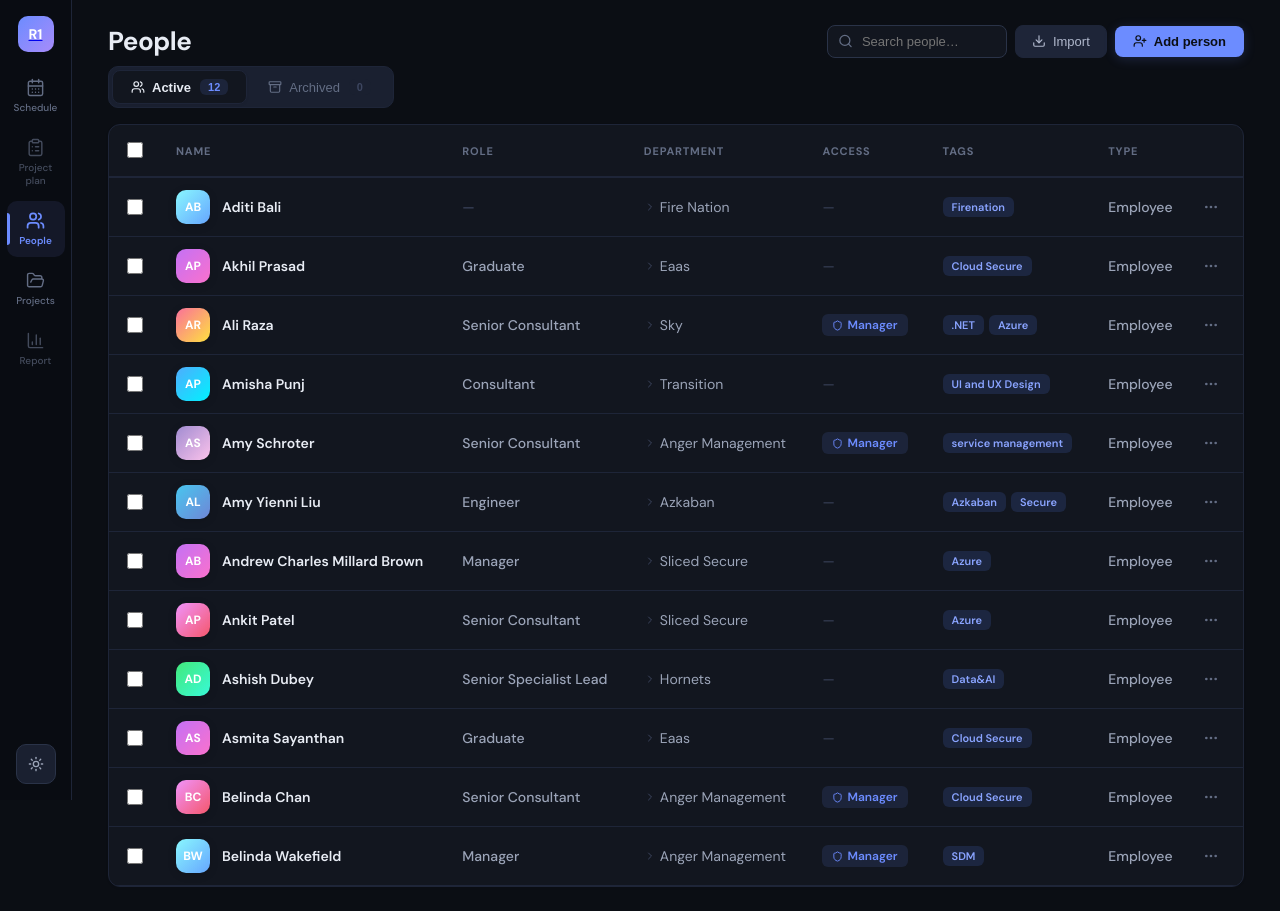
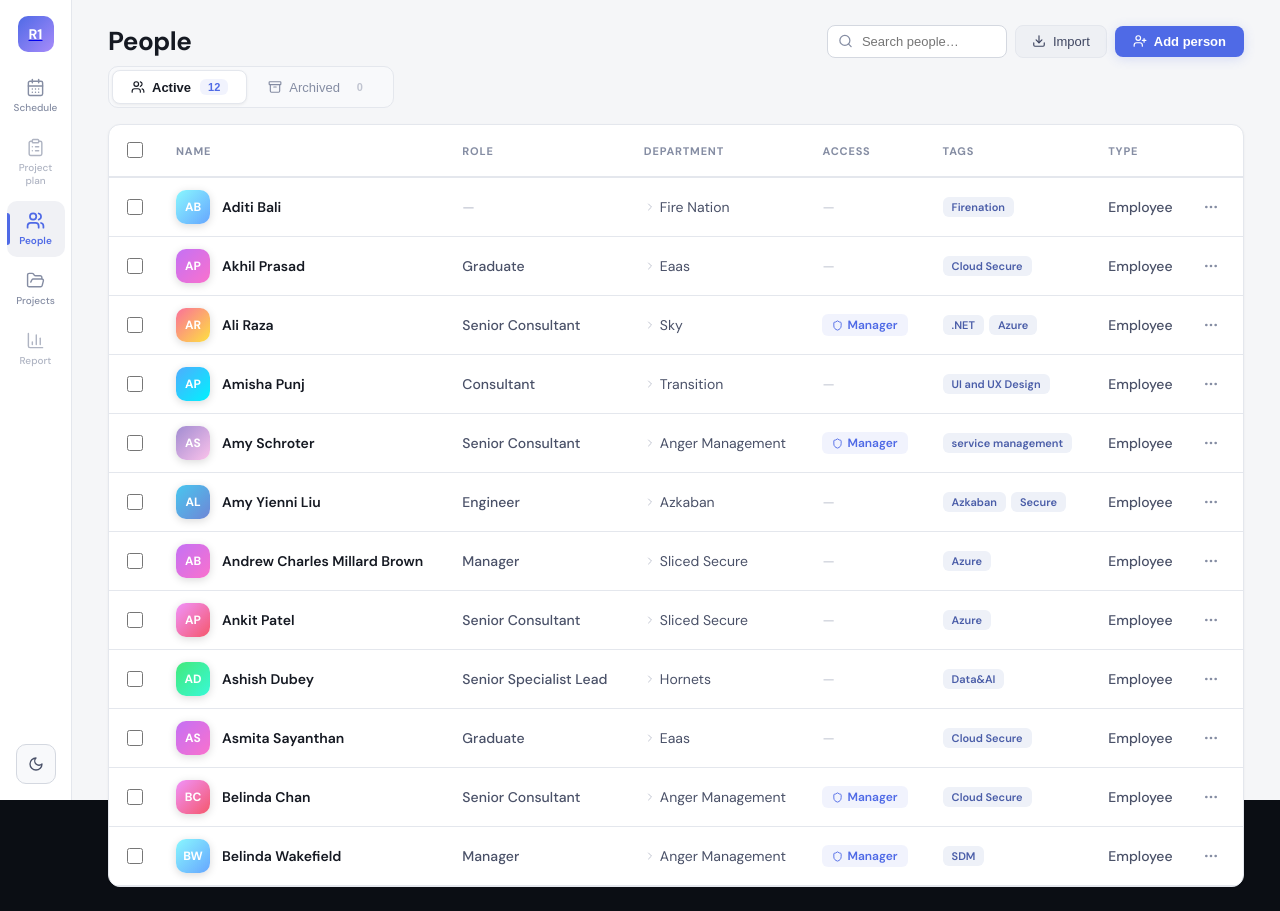
Before and after one commit to Sheheryargit/floatreplacement, a React (Vite) app: page /people in a window 1280 px wide. Built offline with nearby package versions, Linux system fonts and the light colour scheme.

Commit message:
Theme: default light, persist across routes via ThemeContext
- Add ThemeProvider with localStorage (float-replacement-theme)
- Wire Schedule, People, and Projects to shared theme state

Made-with: Cursor

```diff
--- a/src/App.jsx
+++ b/src/App.jsx
@@ -1,10 +1,12 @@
 import { BrowserRouter, Routes, Route } from "react-router-dom";
+import { ThemeProvider } from "./context/ThemeContext.jsx";
 import LandingPage from "./pages/LandingPage.jsx";
 import PeoplePage from "./pages/PeoplePage.jsx";
 import ProjectsPage from "./pages/ProjectsPage.jsx";
 
 export default function App() {
   return (
+    <ThemeProvider>
       <BrowserRouter>
         <div className="app-viewport">
           <Routes>
@@ -14,5 +16,6 @@ export default function App() {
           </Routes>
         </div>
       </BrowserRouter>
+    </ThemeProvider>
   );
 }
--- /dev/null
+++ b/src/context/ThemeContext.jsx
@@ -0,0 +1,50 @@
+import { createContext, useContext, useState, useEffect, useMemo, useCallback } from "react";
+
+const STORAGE_KEY = "float-replacement-theme";
+
+const ThemeContext = createContext(null);
+
+function readStoredTheme() {
+  try {
+    const s = localStorage.getItem(STORAGE_KEY);
+    if (s === "dark" || s === "light") return s;
+  } catch {
+    /* ignore */
+  }
+  return "light";
+}
+
+export function ThemeProvider({ children }) {
+  const [theme, setThemeState] = useState(readStoredTheme);
+
+  useEffect(() => {
+    try {
+      localStorage.setItem(STORAGE_KEY, theme);
+    } catch {
+      /* ignore */
+    }
+  }, [theme]);
+
+  const setTheme = useCallback((next) => {
+    setThemeState((prev) => (typeof next === "function" ? next(prev) : next));
+  }, []);
+
+  const toggleTheme = useCallback(() => {
+    setThemeState((x) => (x === "dark" ? "light" : "dark"));
+  }, []);
+
+  const value = useMemo(
+    () => ({ theme, setTheme, toggleTheme }),
+    [theme, setTheme, toggleTheme]
+  );
+
+  return <ThemeContext.Provider value={value}>{children}</ThemeContext.Provider>;
+}
+
+export function useAppTheme() {
+  const ctx = useContext(ThemeContext);
+  if (!ctx) {
+    throw new Error("useAppTheme must be used within ThemeProvider");
+  }
+  return ctx;
+}
--- a/src/pages/LandingPage.jsx
+++ b/src/pages/LandingPage.jsx
@@ -25,6 +25,7 @@ import {
   Maximize2,
   Check,
 } from "lucide-react";
+import { useAppTheme } from "../context/ThemeContext.jsx";
 import PersonModal, {
   T,
   useToasts,
@@ -345,7 +346,7 @@ function mockPersonHours(personId) {
 }
 
 export default function LandingPage() {
-  const [theme, setTheme] = useState("dark");
+  const { theme, toggleTheme } = useAppTheme();
   const t = T[theme];
 
   const [people, setPeople] = useState(() => PEOPLE_SEED.map((p) => ({ ...p })));
@@ -565,7 +566,7 @@ export default function LandingPage() {
           type="button"
           className="lp-theme-btn"
           title={theme === "dark" ? "Light mode" : "Dark mode"}
-          onClick={() => setTheme((x) => (x === "dark" ? "light" : "dark"))}
+          onClick={toggleTheme}
         >
           {theme === "dark" ? <Sun size={16} /> : <Moon size={16} />}
         </button>
--- a/src/pages/PeoplePage.jsx
+++ b/src/pages/PeoplePage.jsx
@@ -6,6 +6,7 @@ import {
   Sun, Moon, UserPlus, Shield,
   Archive, ArchiveRestore,
 } from "lucide-react";
+import { useAppTheme } from "../context/ThemeContext.jsx";
 import PersonModal, {
   T,
   useToasts,
@@ -26,8 +27,8 @@ import PersonModal, {
    APP
    ═══════════════════════════════════════════════════════════ */
 export default function PeoplePage() {
-  const [mode,setMode]=useState("dark");
-  const t=T[mode];
+  const { theme: mode, toggleTheme } = useAppTheme();
+  const t = T[mode];
 
   const [people,setPeople]=useState(() => PEOPLE_SEED.map((p) => ({ ...p })));
   const [selected,setSelected]=useState(new Set());
@@ -120,7 +121,7 @@ export default function PeoplePage() {
           );
         })}
         <div style={{ marginTop:"auto",marginBottom:16 }}>
-          <button onClick={()=>setMode(mode==="dark"?"light":"dark")} title={mode==="dark"?"Light mode":"Dark mode"}
+          <button onClick={toggleTheme} title={mode==="dark"?"Light mode":"Dark mode"}
             style={{ width:40,height:40,borderRadius:10,border:`1px solid ${t.borderIn}`,background:t.surfAlt,cursor:"pointer",display:"flex",alignItems:"center",justifyContent:"center",color:t.textSoft,transition:"all 0.25s" }}
             onMouseEnter={(e)=>{ e.currentTarget.style.borderColor=t.accent; }} onMouseLeave={(e)=>{ e.currentTarget.style.borderColor=t.borderIn; }}>
             {mode==="dark"?<Sun size={16}/>:<Moon size={16}/>}
--- a/src/pages/ProjectsPage.jsx
+++ b/src/pages/ProjectsPage.jsx
@@ -1,5 +1,6 @@
 import { useState, useRef, useEffect, useCallback, useMemo } from "react";
 import { NavLink } from "react-router-dom";
+import { useAppTheme } from "../context/ThemeContext.jsx";
 import {
   Users, FolderOpen, BarChart3, CalendarDays, ClipboardList,
   Plus, Download, Trash2, Search, X, ChevronRight, ChevronDown, ChevronUp,
@@ -325,7 +326,8 @@ function ProjectModal({open,onClose,onSave,onArchive,editProject,clients,setClie
    APP
    ═══════════════════════════════════════════════════════════ */
 export default function ProjectsPage(){
-  const[mode,setMode]=useState("dark");const t=T[mode];
+  const { theme: mode, toggleTheme } = useAppTheme();
+  const t=T[mode];
   const[projects,setProjects]=useState(PROJECTS_SEED);
   const[selected,setSelected]=useState(new Set());
   const[search,setSearch]=useState("");
@@ -369,7 +371,7 @@ export default function ProjectsPage(){
         {sideNav.map((item,i)=>{const Icon=item.icon;const base={display:"flex",flexDirection:"column",alignItems:"center",gap:4,padding:"10px 4px",borderRadius:10,width:58,textAlign:"center",transition:"all 0.2s",position:"relative",textDecoration:"none",color:t.textMuted};
           if(item.to){return(<NavLink key={i} to={item.to} end={!!item.end} style={({isActive})=>({...base,cursor:"pointer",background:isActive?t.sidebarAct:"transparent",color:isActive?t.accent:t.textMuted})}>{({isActive})=>(<>{isActive&&<div style={{position:"absolute",left:0,top:12,bottom:12,width:3,borderRadius:"0 3px 3px 0",background:t.accent}}/>}<Icon size={19} strokeWidth={isActive?2.2:1.8}/><span style={{fontSize:10,fontWeight:isActive?600:500}}>{item.label}</span></>)}</NavLink>);}
           return(<div key={i} onMouseEnter={e=>{e.currentTarget.style.background=t.sidebarAct;}} onMouseLeave={e=>{e.currentTarget.style.background="transparent";}} style={{...base,cursor:"default",opacity:0.65}}><Icon size={19} strokeWidth={1.8}/><span style={{fontSize:10,fontWeight:500}}>{item.label}</span></div>);})}
-        <div style={{marginTop:"auto",marginBottom:16}}><button onClick={()=>setMode(mode==="dark"?"light":"dark")} title={mode==="dark"?"Light mode":"Dark mode"} style={{width:40,height:40,borderRadius:10,border:`1px solid ${t.borderIn}`,background:t.surfAlt,cursor:"pointer",display:"flex",alignItems:"center",justifyContent:"center",color:t.textSoft,transition:"all 0.25s"}} onMouseEnter={e=>e.currentTarget.style.borderColor=t.accent} onMouseLeave={e=>e.currentTarget.style.borderColor=t.borderIn}>{mode==="dark"?<Sun size={16}/>:<Moon size={16}/>}</button></div>
+        <div style={{marginTop:"auto",marginBottom:16}}><button onClick={toggleTheme} title={mode==="dark"?"Light mode":"Dark mode"} style={{width:40,height:40,borderRadius:10,border:`1px solid ${t.borderIn}`,background:t.surfAlt,cursor:"pointer",display:"flex",alignItems:"center",justifyContent:"center",color:t.textSoft,transition:"all 0.25s"}} onMouseEnter={e=>e.currentTarget.style.borderColor=t.accent} onMouseLeave={e=>e.currentTarget.style.borderColor=t.borderIn}>{mode==="dark"?<Sun size={16}/>:<Moon size={16}/>}</button></div>
       </nav>
 
       {/* Main */}
```
Lines whose indentation alone changed are shown as unchanged.
